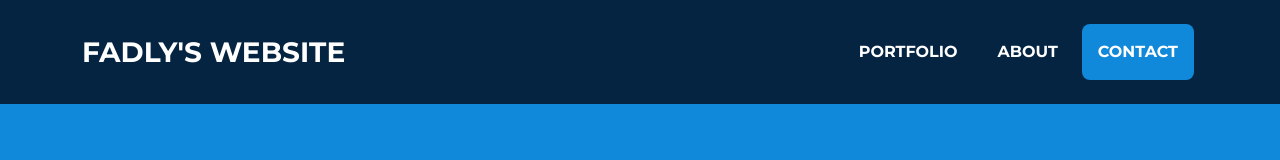
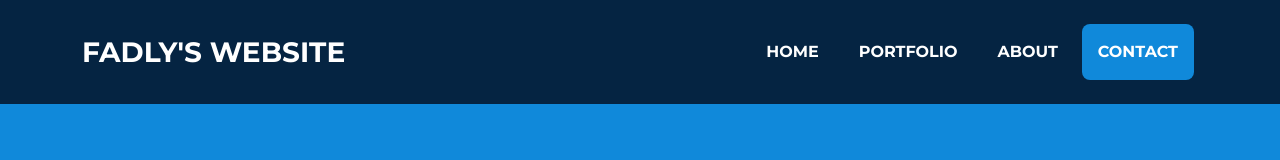
Before and after one commit to fadlyfptr/fadlyfptr.github.io, a plain HTML site: page index.html in a window 1280 px wide. Shown: the top 160 px of the page. Drawn offline with nearby package versions, Linux system fonts and the light colour scheme.

Commit message:
Update All

```diff
--- a/index.html
+++ b/index.html
@@ -27,6 +27,7 @@
                 </button>
                 <div class="collapse navbar-collapse" id="navbarResponsive">
                     <ul class="navbar-nav ms-auto">
+						<li class="nav-item mx-0 mx-lg-1"><a class="nav-link py-3 px-0 px-lg-3 rounded" href="#page-top">Home</a></li>
                         <li class="nav-item mx-0 mx-lg-1"><a class="nav-link py-3 px-0 px-lg-3 rounded" href="#portfolio">Portfolio</a></li>
                         <li class="nav-item mx-0 mx-lg-1"><a class="nav-link py-3 px-0 px-lg-3 rounded" href="#about">About</a></li>
                         <li class="nav-item mx-0 mx-lg-1"><a class="nav-link py-3 px-0 px-lg-3 rounded" href="#contact">Contact</a></li>
```
